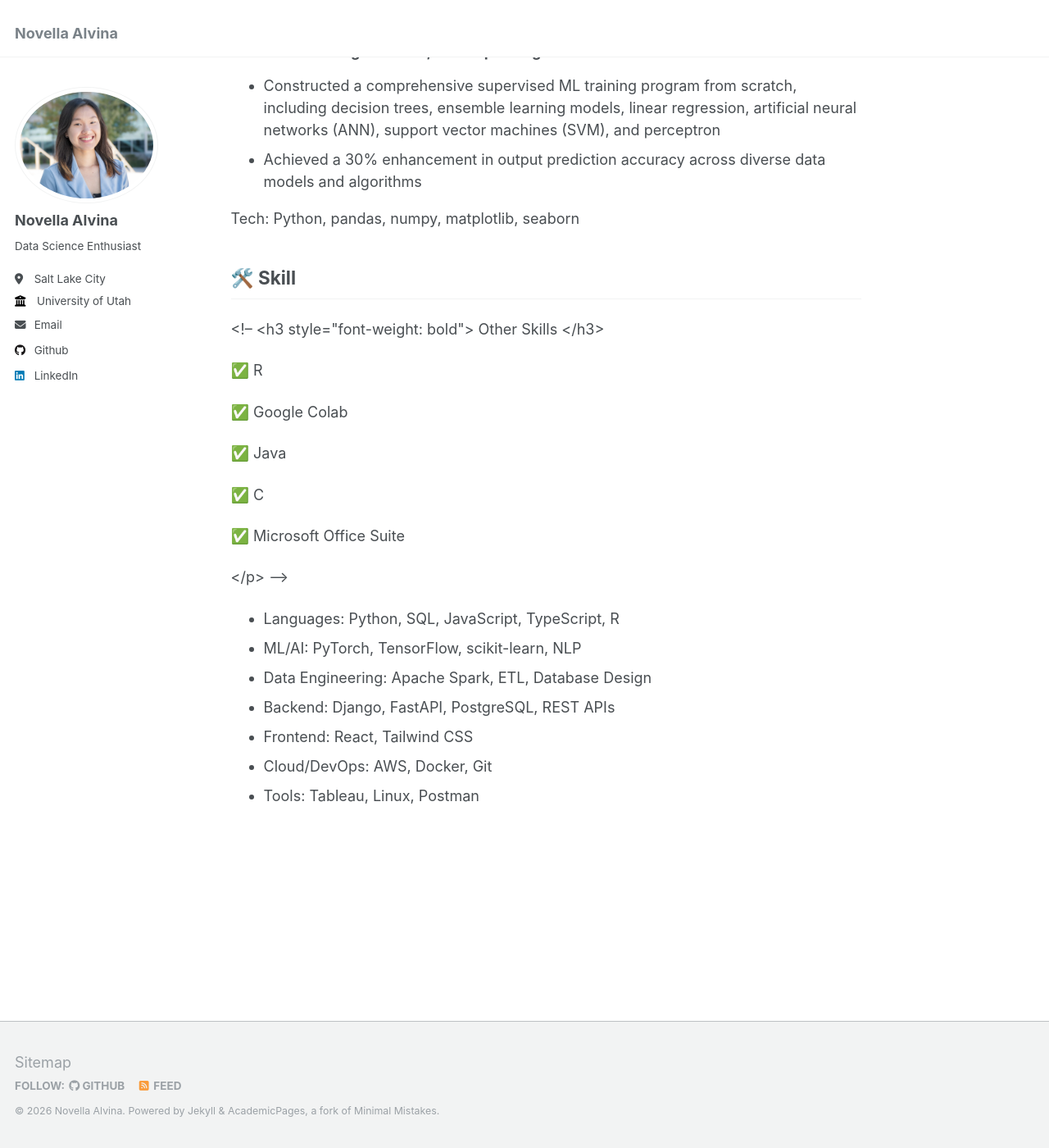
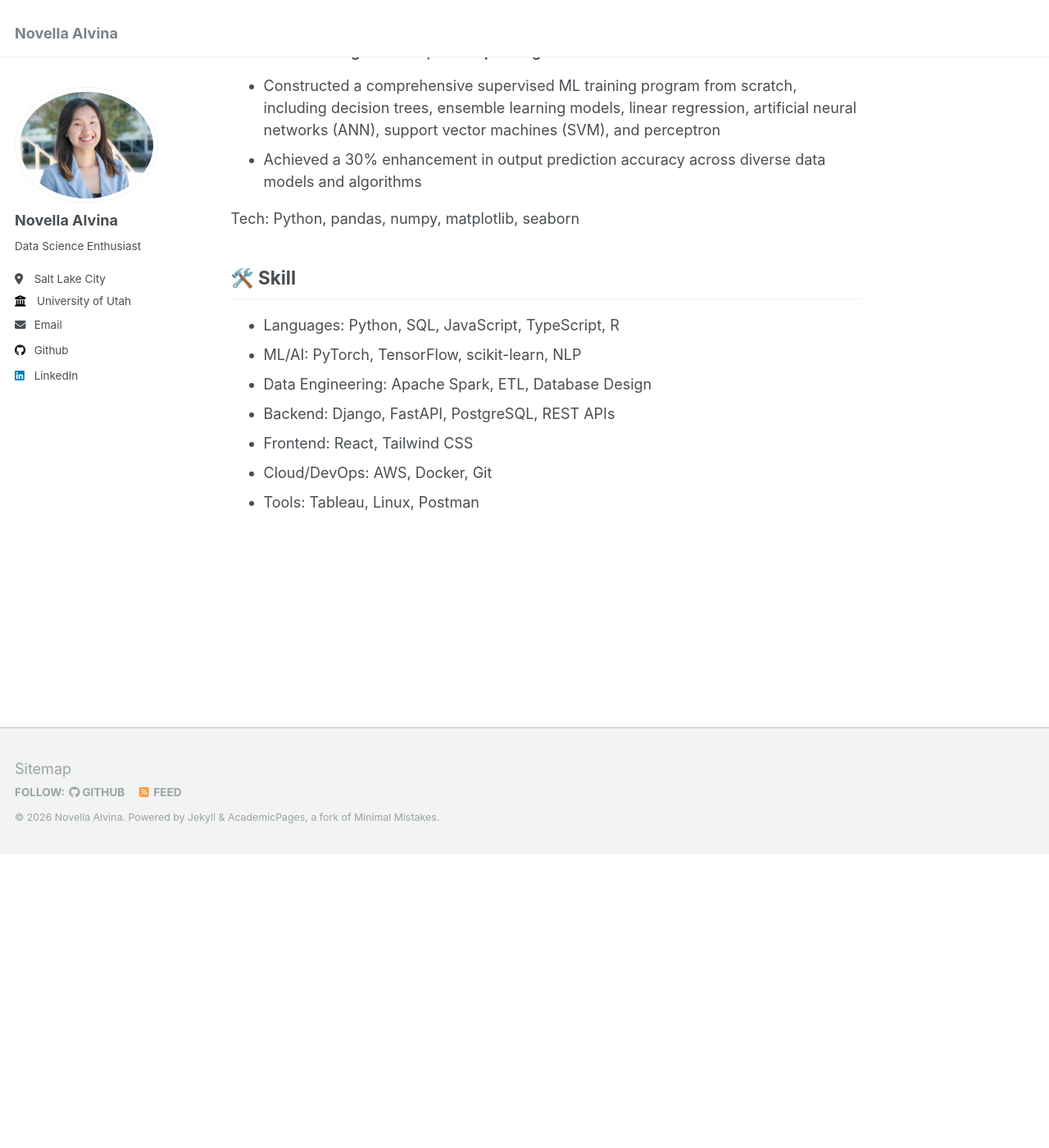
Before and after one commit to novellaalvina/novellaalvina.github.io, a Jekyll site: the page built from _pages/about.md, in a window 1280 px wide and 1400 px high, scrolled down 5696 px. Shown: the whole window at 82% size. Built offline with Jekyll 4.4.1, drawn with Linux system fonts in a browser that asks for light colours; after the commit the page ends 6738 px from its top, so only the background shows below that.

Commit message:
fix uncommented lines in skills

```diff
--- a/_pages/about.md
+++ b/_pages/about.md
@@ -169,62 +169,6 @@ Tech: SQL, MySQL, C#, .NET Core
 Tech: Python, pandas, numpy, matplotlib, seaborn
 
 ## 🛠️ Skill
-<!-- ### Courses -->
-<!-- <style>
-td, th {
-   border: none!important;
-}
-</style> -->
-<!-- |<h3>**Courses** </h3>| |
-|---                 |---| -->
-<!-- <p style="text-align:center;"> -->
-<!-- <div style="text-align: left"> -->
-  <!-- <span style="float:left;">
-  ✅ Machine Learning      -->
-  <!-- </div> -->
-  <!-- <div style="text-align: right"> -->
-  <!-- </span>
-  <span style="float:right;">
-  ✅ Statistical Analysis R Programming -->
-  <!-- </div> -->
-<!-- </span>
-</p> -->
-
-<!-- <p style="text-align:left;">
-<span style="float:left;">
-  <h3 style="font-weight: bold">Courses</h3>
-  <p style="text-align:left;"> ✅ Machine Learning</p>
-  <p style="text-align:left;"> ✅ Artificial Intelligence</p>
-  <p style="text-align:left;"> ✅ Deep Learning</p>
-  <p style="text-align:left;"> ✅ Natural Language Processing</p>
-  <p style="text-align:left;"> ✅ Database Systems</p>
-  <p style="text-align:left;"> ✅ Data Mining</p>
-  <p style="text-align:left;"> ✅ Statistical Analysis R Programming</p>
-</span> -->
-
-<!-- ### Other Skills  -->
-<!-- <style>
-td, th {
-   border: none!important;
-}
-</style>
-|<h3>**Other Skills** </h3>| |
-|---                 |---|
-|✅ R    | ✅ Google Colab|
-|✅ Java |✅ C
-|no |no| -->
-
-<!-- <p style="text-align:right;"> -->
-<!-- <span style="float:right;"> -->
-  <!-- <h3 style="font-weight: bold">
-    Other Skills
-  </h3>
-<p style="text-align:left;"> ✅ R </p>
-<p style="text-align:left;"> ✅ Google Colab</p>
-<p style="text-align:left;"> ✅ Java </p>
-<p style="text-align:left;"> ✅ C </p>
-<p style="text-align:left;"> ✅ Microsoft Office Suite </p>
-</p> -->
 
 <div>
   <ul>
```
